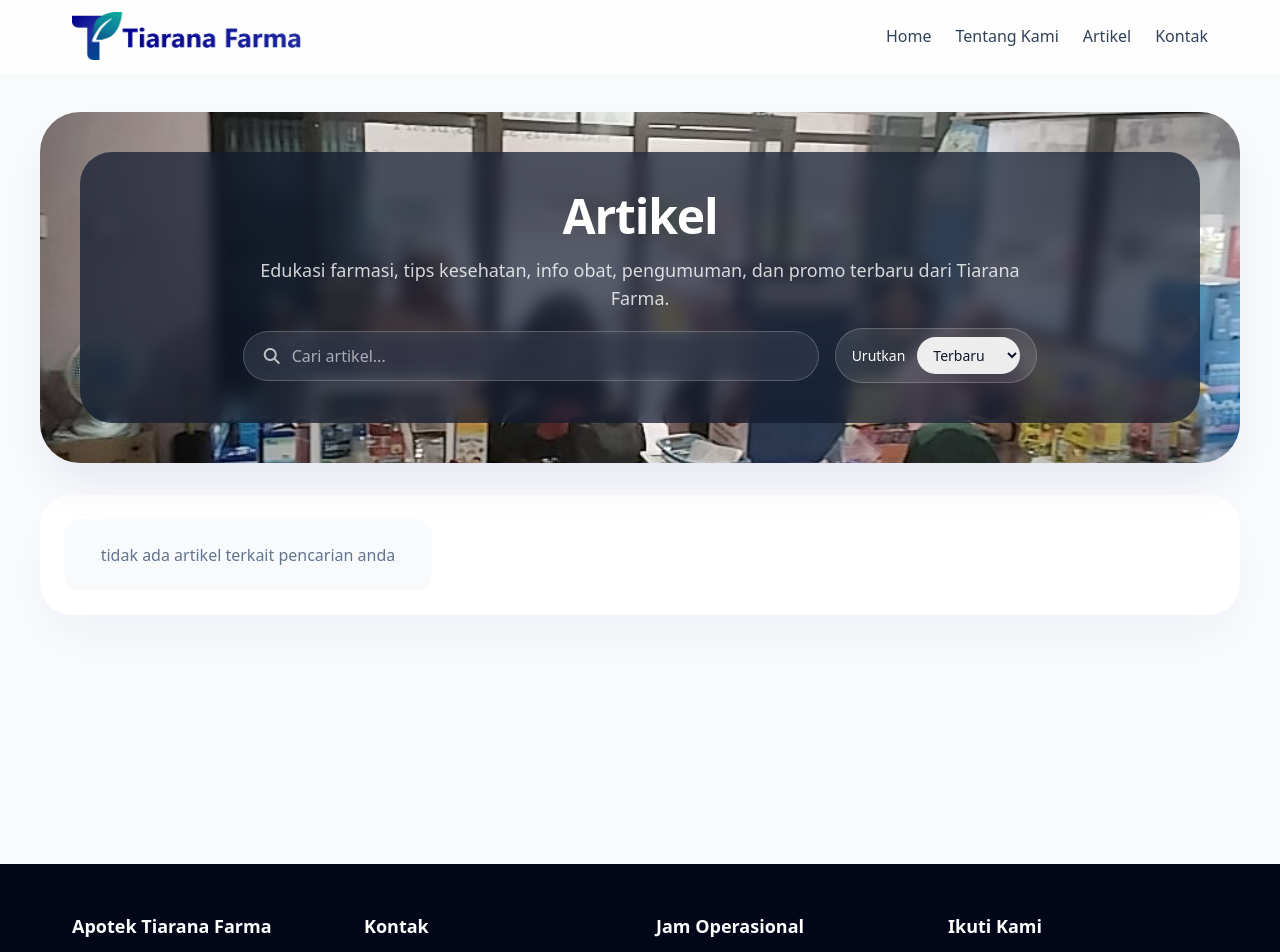
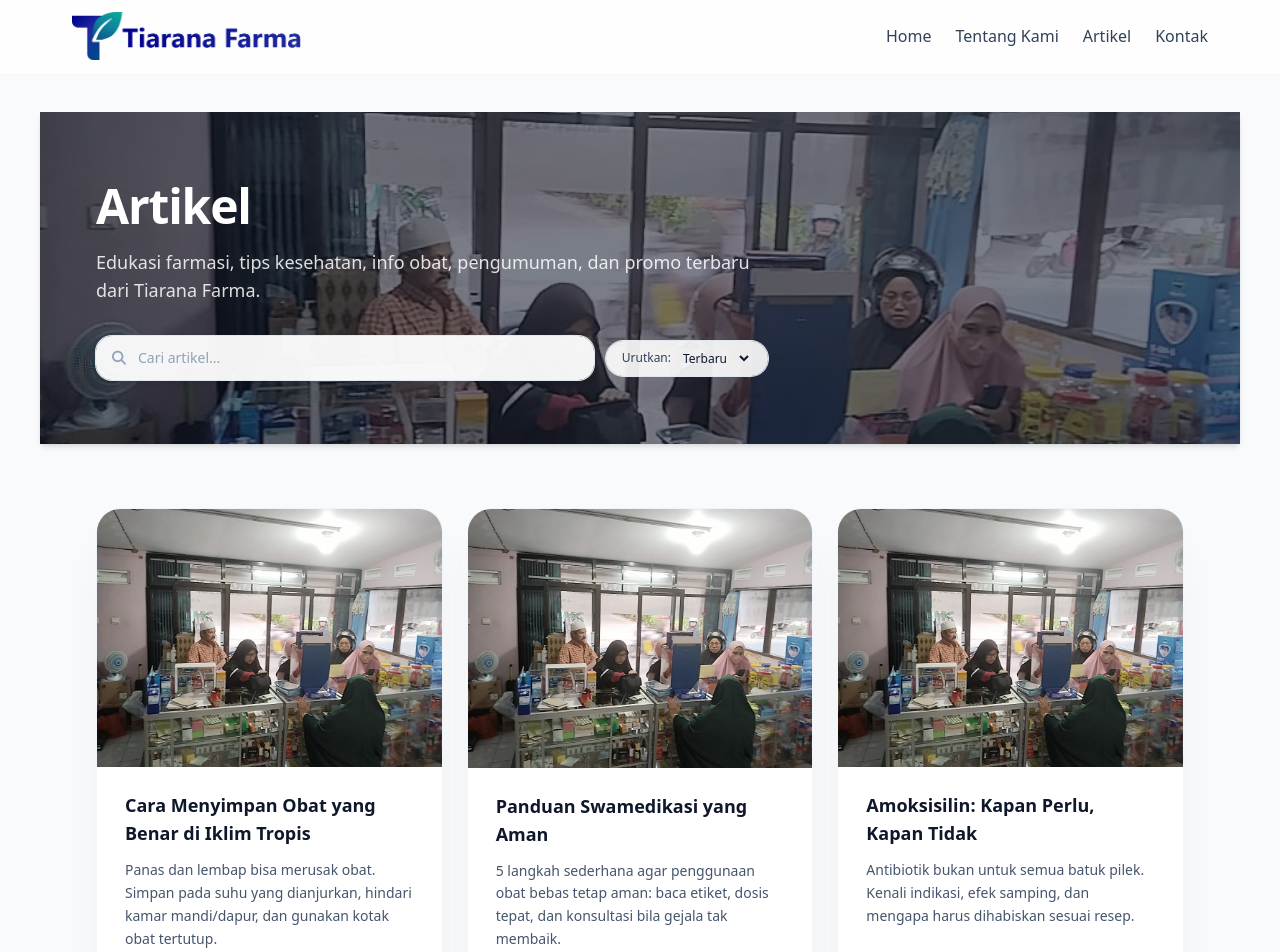
Before and after one commit to Naufalpc11/tiarana-pharmacy-vue, a Vue app: page /artikel in a window 1280 px wide. Shown: the top 952 px of the page. Built offline with nearby package versions, Linux system fonts and the light colour scheme.

Commit message:
updated artikel page

```diff
--- a/src/animation/aboutUsAnimations.js
+++ b/src/animation/aboutUsAnimations.js
@@ -5,28 +5,32 @@ import { TextPlugin } from "gsap/TextPlugin";
   gsap.registerPlugin(ScrollTrigger, TextPlugin);
 
   export const initializeAboutUsAnimations = () => {
-  // kalau user set reduce motion, skip animasi
     const reduceMotion = window.matchMedia("(prefers-reduced-motion: reduce)").matches;
     if (reduceMotion) return;
 
-  // pastiin DOM udah ready banget (SPA kadang butuh 1 frame)
     requestAnimationFrame(() => {
-    // =========================
-    // GLOBAL DEFAULTS
-    // =========================
+
       gsap.defaults({
         ease: "power3.out",
         duration: 0.9,
         overwrite: "auto",
       });
 
-    // =========================
-    // HERO
-    // =========================
+      const heroHeader = document.querySelector(".about-header");
+const heroOverlay = document.querySelector(".about-header-overlay");
+
+if (heroHeader && heroOverlay) {
+  // pastiin teks + tombol visible dulu (biar ga ke-lock opacity 0)
+  gsap.set(".about-header h1, .about-header p, .about-header .ui-button", {
+    autoAlpha: 1,
+    y: 0,
+    clearProps: "opacity,visibility,transform",
+  });
+
   const heroTL = gsap.timeline({ defaults: { ease: "power3.out" } });
 
   heroTL
-      .from(".about-header-overlay", {
+    .from(heroOverlay, {
       autoAlpha: 0,
       duration: 1.2,
     })
@@ -37,10 +41,10 @@ export const initializeAboutUsAnimations = () => {
         autoAlpha: 0,
         duration: 1,
         ease: "power4.out",
+        immediateRender: false,
       },
       "-=0.6"
     )
-      // subtitle
     .from(
       ".about-header p",
       {
@@ -48,10 +52,10 @@ export const initializeAboutUsAnimations = () => {
         autoAlpha: 0,
         duration: 0.9,
         stagger: 0.12,
+        immediateRender: false,
       },
       "-=0.5"
     )
-      // tombol
     .from(
       ".about-header .ui-button",
       {
@@ -59,13 +63,12 @@ export const initializeAboutUsAnimations = () => {
         autoAlpha: 0,
         duration: 0.8,
         stagger: 0.12,
+        immediateRender: false, // kunci biar ga ngilang permanen
       },
-        "-=0.5"
+      "-=0.45"
     );
+}
 
-    // =========================
-    // MISI (mission cards)
-    // =========================
       ScrollTrigger.batch(".values-section .mission-card", {
         start: "top 80%",
         once: true,
@@ -80,9 +83,6 @@ export const initializeAboutUsAnimations = () => {
           }),
       });
 
-    // =========================
-    // SEJARAH (judul & paragraf)
-    // =========================
       const historySection = document.querySelector(".history-section");
       if (historySection) {
         gsap.from(".history-content h2", {
@@ -109,7 +109,6 @@ export const initializeAboutUsAnimations = () => {
           delay: 0.1,
         });
 
-      // stats cards batch
         ScrollTrigger.batch(".history-section .history-stat-card", {
           start: "top 78%",
           once: true,
@@ -125,9 +124,7 @@ export const initializeAboutUsAnimations = () => {
         });
       }
 
-    // =========================
-    // TEAM / APOTEKER
-    // =========================
+
       const teamSection = document.querySelector(".team-section");
       if (teamSection) {
         gsap.from(".team-section h2, .team-section p", {
@@ -161,9 +158,6 @@ export const initializeAboutUsAnimations = () => {
         });
       }
 
-    // =========================
-    // LOCATION
-    // =========================
       const locationSection = document.querySelector(".location-section");
       if (locationSection) {
         const mapEl =
@@ -213,7 +207,6 @@ export const initializeAboutUsAnimations = () => {
           );
         }
 
-      // hover halus (kecil aja biar ga tabrakan sama CSS)
         const contactItems = document.querySelectorAll(".location-section .contact-info-card");
         contactItems.forEach((item) => {
           item.addEventListener("mouseenter", () => {
@@ -235,7 +228,6 @@ export const initializeAboutUsAnimations = () => {
         });
       }
 
-    // refresh biar posisi trigger tepat
       ScrollTrigger.refresh();
     });
   };
--- a/src/animation/artikelAnimations.js
+++ b/src/animation/artikelAnimations.js
@@ -1,87 +1,62 @@
-import { gsap } from 'gsap';
-import { ScrollTrigger } from 'gsap/ScrollTrigger';
-
-gsap.registerPlugin(ScrollTrigger);
+import { gsap } from "gsap"
 
 export const initializeArtikelAnimations = (refs = {}) => {
-  const {
-    heroOverlay,
-    heroTitle,
-    heroSubtitle,
-    searchBar,
-    artikelGrid,
-  } = refs;
+  const { heroOverlay, heroTitle, heroSubtitle, searchBar } = refs
 
-  const heroTimeline = gsap.timeline({
-    defaults: { ease: 'power3.out' },
-  });
+  const reduceMotion = window.matchMedia(
+    "(prefers-reduced-motion: reduce)"
+  ).matches
+  if (reduceMotion) return
+
+  const tl = gsap.timeline({
+    defaults: {
+      ease: "power3.out",
+      duration: 0.8,
+      overwrite: "auto",
+    },
+  })
 
   if (heroOverlay) {
-    heroTimeline.from(heroOverlay, {
+    tl.from(heroOverlay, {
       autoAlpha: 0,
-      duration: 1.2,
-    });
+      duration: 1.0,
+    })
   }
 
   if (heroTitle) {
-    heroTimeline.from(
+    tl.from(
       heroTitle,
       {
-        y: 80,
+        y: 60,
         autoAlpha: 0,
-        duration: 1,
-        ease: 'power4.out',
+        duration: 0.9,
+        ease: "power4.out",
       },
-      heroOverlay ? '-=0.7' : 0
-    );
+      heroOverlay ? "-=0.6" : 0
+    )
   }
 
   if (heroSubtitle) {
-    heroTimeline.from(
+    tl.from(
       heroSubtitle,
       {
-        y: 40,
+        y: 30,
         autoAlpha: 0,
-        duration: 0.9,
+        duration: 0.7,
       },
-      '-=0.6'
-    );
+      "-=0.4"
+    )
   }
 
   if (searchBar) {
-    heroTimeline.from(
+    tl.from(
       searchBar,
       {
         y: 20,
         autoAlpha: 0,
         duration: 0.6,
       },
-      '-=0.5'
-    );
+      "-=0.3"
+    )
   }
-
-  if (artikelGrid) {
-    const cards = gsap.utils.toArray(
-      artikelGrid.querySelectorAll('.article-card')
-    );
-
-    if (cards.length) {
-      gsap.from(cards, {
-        scrollTrigger: {
-          trigger: artikelGrid,
-          start: 'top 80%',
-          once: true,
-        },
-        y: 60,
-        autoAlpha: 0,
-        duration: 0.8,
-        ease: 'power3.out',
-        stagger: {
-          each: 0.15,
-          from: 'start',
-        },
-        clearProps: 'transform,opacity',
-      });
-    }
-  }
-};
+}
--- a/src/pages/AboutUs.vue
+++ b/src/pages/AboutUs.vue
@@ -4,7 +4,7 @@
       <!-- HERO -->
       <header
         class="about-header hero-bg-image relative min-h-[600px] w-screen left-1/2 right-1/2 -ml-[50vw] -mr-[50vw]
-               overflow-hidden bg-cover bg-center"
+              overflow-hidden bg-cover bg-center"
         :style="{ backgroundImage: `url(${pageData.images.hero})` }"
       >
         <!-- overlay hook for GSAP -->
@@ -12,7 +12,7 @@
 
         <div
           class="relative z-10 mx-auto flex min-h-[600px] max-w-4xl flex-col items-center justify-center
-                 gap-4 px-4 pt-20 text-center text-white md:pt-24"
+                gap-4 px-4 pt-20 text-center text-white md:pt-24"
         >
           <h1 class="text-3xl font-extrabold md:text-4xl lg:text-5xl">
             Tentang Kami
@@ -22,7 +22,8 @@
             Apotek Tiarana Farma adalah apotek terpercaya yang menyediakan layanan kesehatan berkualitas dengan dukungan tim profesional.
           </p>
 
-          <div class="mt-2 flex flex-wrap justify-center gap-4">
+          <!-- tombolnya di sini -->
+          <div class="mt-3 flex flex-wrap justify-center gap-4">
             <Button
               variant="primary"
               size="md"
@@ -49,6 +50,7 @@
           </div>
         </div>
       </header>
+
 
       <!-- VISI -->
       <section class="bg-white py-12 md:py-16">
--- a/src/pages/Artikel.vue
+++ b/src/pages/Artikel.vue
@@ -1,32 +1,69 @@
 <template>
   <MainLayout>
-    <div class="artikel-page flex flex-col gap-8">
-      <header class="artikel-hero relative overflow-hidden rounded-[2.5rem] bg-cover bg-center p-10 text-white shadow-2xl shadow-indigo-900/10" role="banner" :style="{ backgroundImage: `url(${heroImage})` }">
-        <div class="artikel-hero__overlay flex flex-col items-center gap-4 rounded-[2rem] bg-slate-900/70 px-4 py-10 text-center text-white backdrop-blur" ref="artikelHeroOverlay">
-          <h1 class="home-title text-4xl font-extrabold tracking-tight sm:text-5xl" ref="artikelHeroTitle">Artikel</h1>
-          <p class="home-subtitle max-w-3xl text-lg text-white/80" ref="artikelHeroSubtitle">
-            Edukasi farmasi, tips kesehatan, info obat, pengumuman, dan promo terbaru dari Tiarana Farma.
-          </p>
-          <div class="artikel-controls flex w-full flex-col gap-4 md:flex-row md:items-center md:justify-center" ref="artikelSearchBar">
-            <label class="artikel-search flex w-full max-w-xl items-center gap-3 rounded-full border border-white/20 bg-white/10 px-5 py-3 text-white shadow-inner backdrop-blur focus-within:border-white/80" aria-label="Cari artikel">
-              <i class="fa-solid fa-magnifying-glass artikel-search__icon text-white/70" aria-hidden="true"></i>
+    <div class="artikel-page flex flex-col gap-10 pb-16">
+      <header
+        class="artikel-hero relative overflow-hidden bg-cover bg-center text-white shadow-md"
+        role="banner"
+        :style="{ backgroundImage: `url(${heroImage})` }"
+      >
+        <div class="absolute inset-0 bg-slate-900/55"></div>
+
+        <div
+          class="relative mx-auto flex max-w-6xl flex-col gap-6 px-4 py-16 sm:px-6 lg:px-8"
+          ref="artikelHeroOverlay"
+        >
+          <div class="space-y-3">
+            <h1
+              class="home-title text-[2.6rem] font-extrabold leading-tight tracking-tight text-white sm:text-5xl"
+              ref="artikelHeroTitle"
+            >
+              Artikel
+            </h1>
+
+            <p
+              class="home-subtitle max-w-2xl text-base text-white/85 sm:text-lg"
+              ref="artikelHeroSubtitle"
+            >
+              Edukasi farmasi, tips kesehatan, info obat, pengumuman, dan promo
+              terbaru dari Tiarana Farma.
+            </p>
+          </div>
+
+          <div
+            class="artikel-controls mt-2 flex w-full flex-col gap-3 sm:max-w-xl md:max-w-2xl md:flex-row md:items-center"
+            ref="artikelSearchBar"
+          >
+            <label
+              class="artikel-search flex w-full items-center gap-3 rounded-2xl bg-white/95 px-4 py-3 text-sm text-slate-600 shadow-md shadow-slate-900/10 ring-1 ring-slate-200 focus-within:ring-2 focus-within:ring-indigo-500"
+              aria-label="Cari artikel"
+            >
+              <i
+                class="fa-solid fa-magnifying-glass artikel-search__icon text-slate-400"
+                aria-hidden="true"
+              ></i>
               <input
                 type="search"
                 placeholder="Cari artikel..."
                 autocomplete="off"
-                class="artikel-search__input flex-1 bg-transparent text-base text-white placeholder:text-white/60 focus:outline-none"
+                class="artikel-search__input flex-1 border-none bg-transparent text-sm text-slate-900 placeholder:text-slate-400 focus:outline-none"
                 v-model="query"
               />
             </label>
 
-            <div class="artikel-sort flex items-center gap-3 rounded-full border border-white/20 bg-white/10 px-4 py-2 text-sm text-white">
-              <label for="artikel-sort-select" class="artikel-sort__label">Urutkan</label>
+            <div
+              class="artikel-sort flex shrink-0 items-center gap-2 rounded-full bg-white/90 px-4 py-2 text-xs font-medium text-slate-700 shadow-sm shadow-slate-900/5 ring-1 ring-slate-200"
+            >
+              <span class="artikel-sort__label hidden sm:inline">Urutkan:</span>
               <select
                 id="artikel-sort-select"
-                class="artikel-sort__select rounded-full bg-white/90 px-3 py-2 text-slate-900"
+                class="artikel-sort__select rounded-full border-none bg-transparent text-xs font-medium text-slate-900 focus:outline-none"
                 v-model="sortOption"
               >
-                <option v-for="option in sortOptions" :key="option.value" :value="option.value">
+                <option
+                  v-for="option in sortOptions"
+                  :key="option.value"
+                  :value="option.value"
+                >
                   {{ option.label }}
                 </option>
               </select>
@@ -35,28 +72,35 @@
         </div>
       </header>
 
-      <section class="artikel-section rounded-[2rem] bg-white p-6 shadow-2xl shadow-indigo-900/5" aria-label="Daftar Artikel">
-        <div class="artikel-grid grid gap-6 md:grid-cols-2 lg:grid-cols-3" ref="artikelGrid">
-          <template v-if="filteredArticles.length">
-            <ArticleCard
-              v-for="article in visibleArticles"
+      <section
+        class="artikel-section mx-auto mt-6 w-full max-w-6xl px-4 sm:px-6 lg:px-8"
+        aria-label="Daftar Artikel"
+      >
+        <div
+          class="artikel-grid grid gap-6 grid-cols-1 md:grid-cols-3"
+          ref="artikelGrid"
+        >
+          <template v-if="visibleArticles.length">
+            <div
+              v-for="(article, index) in visibleArticles"
               :key="article.id"
-              v-bind="article"
-            />
+              class="transition duration-700 ease-out transform"
+              :class="cardsVisible
+                ? 'opacity-100 translate-y-0'
+                : 'opacity-0 translate-y-5'"
+              :style="{ transitionDelay: cardsVisible ? index * 120 + 'ms' : '0ms' }"
+            >
+              <ArticleCard v-bind="article" />
+            </div>
           </template>
-          <p v-else class="artikel-empty rounded-2xl bg-slate-50 p-6 text-center text-slate-500" role="status">
-            tidak ada artikel terkait pencarian anda
+
+          <p
+            v-else
+            class="artikel-empty col-span-full rounded-2xl bg-white p-6 text-center text-sm text-slate-500 shadow-sm shadow-slate-900/5"
+            role="status"
+          >
+            Tidak ada artikel terkait pencarian Anda.
           </p>
-        </div>
-
-        <div
-          v-if="filteredArticles.length"
-          class="artikel-load-more mt-8 rounded-full bg-indigo-50 px-6 py-3 text-center text-sm text-indigo-700"
-          ref="loadMoreSentinel"
-          aria-live="polite"
-        >
-          <span v-if="hasMoreArticles">Gulir untuk menampilkan artikel berikutnya...</span>
-          <span v-else>Anda sudah mencapai akhir daftar artikel.</span>
         </div>
       </section>
     </div>
@@ -64,63 +108,64 @@
 </template>
 
 <script setup>
-import { computed, onBeforeUnmount, onMounted, ref, watch } from 'vue'
 import { initializeArtikelAnimations } from '@/animation/artikelAnimations'
 import ArticleCard from '@/components/ArticleCard.vue'
 import MainLayout from '@/layouts/MainLayout.vue'
-
-const props = defineProps({
-  articles: {
-    type: Array,
-    default: () => [],
-  },
-})
+import { computed, nextTick, onMounted, ref } from 'vue'
 
 const heroImage = new URL('../assets/Images/Hero-bg.jpg', import.meta.url).href
 const fallbackImage = heroImage
 
-const articles = computed(() =>
-  props.articles.map((article) => ({
+const rawArticles = [
+  {
+    id: 1,
+    title: 'Amoksisilin: Kapan Perlu, Kapan Tidak',
+    excerpt:
+      'Antibiotik bukan untuk semua batuk pilek. Kenali indikasi, efek samping, dan mengapa harus dihabiskan sesuai resep.',
+    date: '12/08/2025',
+  },
+  {
+    id: 2,
+    title: 'Panduan Swamedikasi yang Aman',
+    excerpt:
+      '5 langkah sederhana agar penggunaan obat bebas tetap aman: baca etiket, dosis tepat, dan konsultasi bila gejala tak membaik.',
+    date: '11/08/2025',
+  },
+  {
+    id: 3,
+    title: 'Cara Menyimpan Obat yang Benar di Iklim Tropis',
+    excerpt:
+      'Panas dan lembap bisa merusak obat. Simpan pada suhu yang dianjurkan, hindari kamar mandi/dapur, dan gunakan kotak obat tertutup.',
+    date: '11/08/2025',
+  },
+]
+
+const baseArticles = computed(() =>
+  rawArticles.map((article) => ({
     ...article,
-    image: article.image || fallbackImage,
-    imageAlt: article.imageAlt || article.title,
-    date: article.date || formatDate(article.datetime),
-    datetime: article.datetime || article.date,
-    href: article.href || `/artikel/${article.slug}`,
-  }))
+    image: fallbackImage,
+    imageAlt: article.title,
+    datetime: article.date,
+    href: '#',
+  })),
 )
 
 const sortOptions = Object.freeze([
   { value: 'newest', label: 'Terbaru' },
   { value: 'oldest', label: 'Terlama' },
-  { value: 'az', label: 'Judul A-Z' },
+  { value: 'az', label: 'Judul A–Z' },
 ])
-
-const LOAD_STEP = 6
 
 const query = ref('')
 const sortOption = ref(sortOptions[0].value)
-const artikelHeroOverlay = ref(null)
-const artikelHeroTitle = ref(null)
-const artikelHeroSubtitle = ref(null)
-const artikelSearchBar = ref(null)
-const artikelGrid = ref(null)
-const loadMoreSentinel = ref(null)
-const visibleCount = ref(LOAD_STEP)
-
-let loadObserver
 
 const filteredArticles = computed(() => {
-  const list = articles.value
+  const keyword = query.value.trim().toLowerCase()
+  if (!keyword) return baseArticles.value
 
-  if (!query.value.trim()) {
-    return list
-  }
-
-  const keyword = query.value.trim().toLowerCase()
-  return list.filter((article) => {
-    const title = (article.title || '').toLowerCase()
-    const excerpt = (article.excerpt || '').toLowerCase()
+  return baseArticles.value.filter((article) => {
+    const title = article.title.toLowerCase()
+    const excerpt = article.excerpt.toLowerCase()
     return title.includes(keyword) || excerpt.includes(keyword)
   })
 })
@@ -133,139 +178,34 @@ const sortedArticles = computed(() => {
   }
 
   if (sortOption.value === 'oldest') {
-    return list.sort((a, b) => compareByDate(a, b))
+    return list.sort((a, b) => a.id - b.id)
   }
 
-  return list.sort((a, b) => compareByDate(b, a))
+  return list.sort((a, b) => b.id - a.id)
 })
 
-const clampedVisibleCount = computed(() => Math.min(visibleCount.value, sortedArticles.value.length))
-const visibleArticles = computed(() => sortedArticles.value.slice(0, clampedVisibleCount.value))
-const hasMoreArticles = computed(() => clampedVisibleCount.value < sortedArticles.value.length)
+const visibleArticles = computed(() => sortedArticles.value.slice(0, 3))
 
-function formatDate(input) {
-  if (!input) {
-    return ''
-  }
+const cardsVisible = ref(false)
 
-  const date = new Date(input)
-  if (Number.isNaN(date.getTime())) {
-    return input
-  }
+const artikelHeroOverlay = ref(null)
+const artikelHeroTitle = ref(null)
+const artikelHeroSubtitle = ref(null)
+const artikelSearchBar = ref(null)
+const artikelGrid = ref(null)
 
-  return new Intl.DateTimeFormat('id-ID', {
-    day: '2-digit',
-    month: '2-digit',
-    year: 'numeric',
-  }).format(date)
-}
-
-function compareByDate(articleA, articleB) {
-  const aTime = getTimeValue(articleA.datetime || articleA.date)
-  const bTime = getTimeValue(articleB.datetime || articleB.date)
-  return (aTime ?? 0) - (bTime ?? 0)
-}
-
-function getTimeValue(source) {
-  if (!source) {
-    return null
-  }
-
-  const date = new Date(source)
-  return Number.isNaN(date.getTime()) ? null : date.getTime()
-}
-
-const increaseVisibleArticles = () => {
-  if (!hasMoreArticles.value) {
-    return
-  }
-
-  visibleCount.value += LOAD_STEP
-}
-
-const setupObserver = () => {
-  if (!loadMoreSentinel.value || !hasMoreArticles.value) {
-    return
-  }
-
-  if (loadObserver) {
-    loadObserver.disconnect()
-  }
-
-  loadObserver = new IntersectionObserver(
-    (entries) => {
-      if (entries.some((entry) => entry.isIntersecting)) {
-        increaseVisibleArticles()
-      }
-    },
-    { rootMargin: '0px 0px 220px 0px' }
-  )
-
-  loadObserver.observe(loadMoreSentinel.value)
-}
-
-const resetInfiniteScroll = () => {
-  visibleCount.value = LOAD_STEP
-  if (loadObserver) {
-    loadObserver.disconnect()
-  }
-  requestAnimationFrame(setupObserver)
-}
-
-watch(
-  () => query.value,
-  () => {
-    resetInfiniteScroll()
-  }
-)
-
-watch(
-  () => sortOption.value,
-  () => {
-    resetInfiniteScroll()
-  }
-)
-
-watch(
-  () => filteredArticles.value.length,
-  () => {
-    visibleCount.value = LOAD_STEP
-  }
-)
-
-watch(
-  () => loadMoreSentinel.value,
-  () => {
-    setupObserver()
-  }
-)
-
-watch(
-  () => hasMoreArticles.value,
-  (hasMore) => {
-    if (!hasMore && loadObserver) {
-      loadObserver.disconnect()
-    } else if (hasMore) {
-      setupObserver()
-    }
-  }
-)
-
-onMounted(() => {
+onMounted(async () => {
   initializeArtikelAnimations({
     heroOverlay: artikelHeroOverlay.value,
     heroTitle: artikelHeroTitle.value,
     heroSubtitle: artikelHeroSubtitle.value,
     searchBar: artikelSearchBar.value,
-    artikelGrid: artikelGrid.value,
   })
 
-  setupObserver()
-})
 
-onBeforeUnmount(() => {
-  if (loadObserver) {
-    loadObserver.disconnect()
-  }
+  await nextTick()
+  setTimeout(() => {
+    cardsVisible.value = true
+  }, 80)
 })
 </script>
```
Lines whose indentation alone changed are shown as unchanged.
